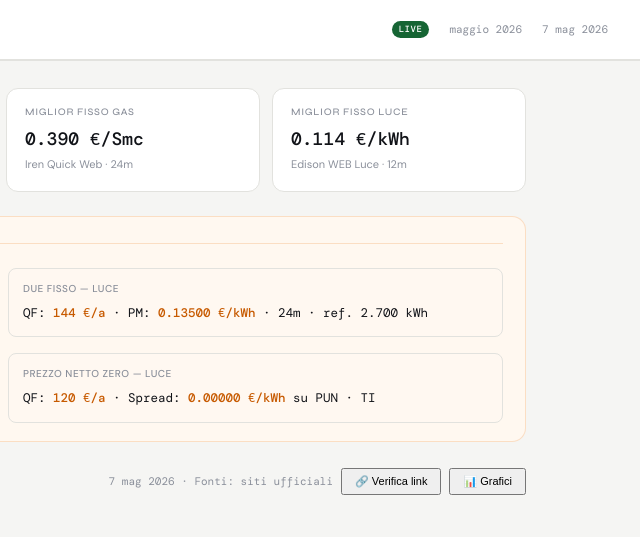
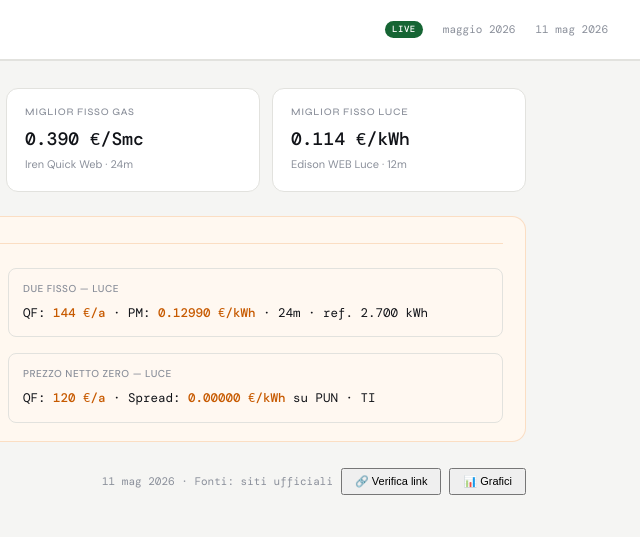
Before and after one commit to michaelrossi1988-bit/energy-market-monitor, a plain HTML site: page index.html in a window 1280 px wide. Shown: the top 537 px of the page, 640-1280 px from the left. Drawn offline with nearby package versions, Linux system fonts and the light colour scheme.

Commit message:
Add files via upload

```diff
--- a/index.html
+++ b/index.html
@@ -101,7 +101,7 @@ footer{border-top:1px solid var(--border);padding:16px 32px;font-size:11px;color
 <body>
 <header>
   <div class="logo"><div class="logo-dot"></div>Metamer · Energy Monitor</div>
-  <div class="header-meta"><span class="live-badge">live</span><span>maggio 2026</span><span>7 mag 2026</span></div>
+  <div class="header-meta"><span class="live-badge">live</span><span>maggio 2026</span><span>11 mag 2026</span></div>
 </header>
 <main>
   <div class="kpi-row">
@@ -113,7 +113,7 @@ footer{border-top:1px solid var(--border);padding:16px 32px;font-size:11px;color
   <div class="ref-block">
     <div class="ref-title">Riferimento Metamer</div>
     <div class="ref-card"><div class="ref-card-label">Due Fisso — Gas</div><div class="ref-card-val">QF: <b>144 €/a</b> · PM: <b>0.4250 €/Smc</b> · 24m · ref. 500 Smc</div></div>
-    <div class="ref-card"><div class="ref-card-label">Due Fisso — Luce</div><div class="ref-card-val">QF: <b>144 €/a</b> · PM: <b>0.13500 €/kWh</b> · 24m · ref. 2.700 kWh</div></div>
+    <div class="ref-card"><div class="ref-card-label">Due Fisso — Luce</div><div class="ref-card-val">QF: <b>144 €/a</b> · PM: <b>0.12990 €/kWh</b> · 24m · ref. 2.700 kWh</div></div>
     <div class="ref-card"><div class="ref-card-label">Prezzo Netto Zero — Gas</div><div class="ref-card-val">QF: <b>120 €/a</b> · Spread: <b>0.0000 €/Smc</b> su PSV · TI</div></div>
     <div class="ref-card"><div class="ref-card-label">Prezzo Netto Zero — Luce</div><div class="ref-card-val">QF: <b>120 €/a</b> · Spread: <b>0.00000 €/kWh</b> su PUN · TI</div></div>
   </div>
@@ -123,7 +123,7 @@ footer{border-top:1px solid var(--border);padding:16px 32px;font-size:11px;color
       <button class="tab" id="tl" onclick="setTab('luce')">⚡ Luce</button>
     </div>
     <div class="controls-right">
-      <span class="upd-time">7 mag 2026 · Fonti: siti ufficiali</span>
+      <span class="upd-time">11 mag 2026 · Fonti: siti ufficiali</span>
       <button id="lc-btn" onclick="runLinkCheck()" style="font-size:11px;padding:5px 12px">🔗 Verifica link</button>
       <button id="chart-btn" onclick="toggleCharts()" style="font-size:11px;padding:5px 12px">📊 Grafici</button>
     </div>
@@ -202,7 +202,7 @@ footer{border-top:1px solid var(--border);padding:16px 32px;font-size:11px;color
 
 <script>
 var IDX={psv:0.430,pun:0.112};
-var REF={gas:{df_pm:0.4250,df_qf:144,pnz_qf:120,cons:500},luce:{df_pm:0.13500,df_qf:144,pnz_qf:120,cons:2700}};
+var REF={gas:{df_pm:0.4250,df_qf:144,pnz_qf:120,cons:500},luce:{df_pm:0.12990,df_qf:144,pnz_qf:120,cons:2700}};
 var GAS=[
   {f:'Metamer',n:'Due Fisso',t:'fisso',qf:144,pm:0.4250,d:24,src:'metamer.it',note:'Riferimento Metamer — prezzo fisso 24 mesi.',isRef:true},
   {f:'Metamer',n:'Prezzo Netto Zero',t:'variabile',qf:120,pm:0,d:0,src:'metamer.it',note:'Riferimento Metamer — spread zero su PSV. TI.',isRef:true},
@@ -230,7 +230,7 @@ var GAS=[
   {f:'Iren',n:'10x3 Gas Variabile',t:'variabile',qf:156,pm:0.230,d:12,src:'irenlucegas.it',note:'PSV + 0.230 €/Smc — confermato irenlucegas.it. QF 156€/a. Valida fino 10/06/2026.',tag:'ok'}
 ];
 var LUCE=[
-  {f:'Metamer',n:'Due Fisso',t:'fisso',qf:144,pm:0.13500,d:24,src:'metamer.it',note:'Riferimento Metamer — prezzo fisso 24 mesi.',isRef:true},
+  {f:'Metamer',n:'Due Fisso',t:'fisso',qf:144,pm:0.12990,d:24,src:'metamer.it',note:'Riferimento Metamer — prezzo fisso 24 mesi.',isRef:true},
   {f:'Metamer',n:'Prezzo Netto Zero',t:'variabile',qf:120,pm:0,d:0,src:'metamer.it',note:'Riferimento Metamer — spread zero su PUN. TI.',isRef:true},
   {f:'Edison Energia',n:'WEB Luce',t:'fisso',qf:100,pm:0.1140,d:12,src:'offerte.edisonenergia.it',note:'0.1140 €/kWh monoraria — confermato offerte.edisonenergia.it. Promo QF 75€/a (anzichè 100€) per i primi 12m. Servizio Risolve incluso.',tag:'ok'},
   {f:'Octopus Energy',n:'Fissa 12M Luce',t:'fisso',qf:72,pm:0.1230,d:12,src:'octopusenergy.it',note:'0.123 €/kWh monoraria — settimana 07-13/05/2026 (▼ da 0.1298 settimana scorsa). Fonte: luce-gas.it 07/05. QF 72€/a (6€/mese). No penali. 100% rinnovabile GO.',tag:'sc'},
```
